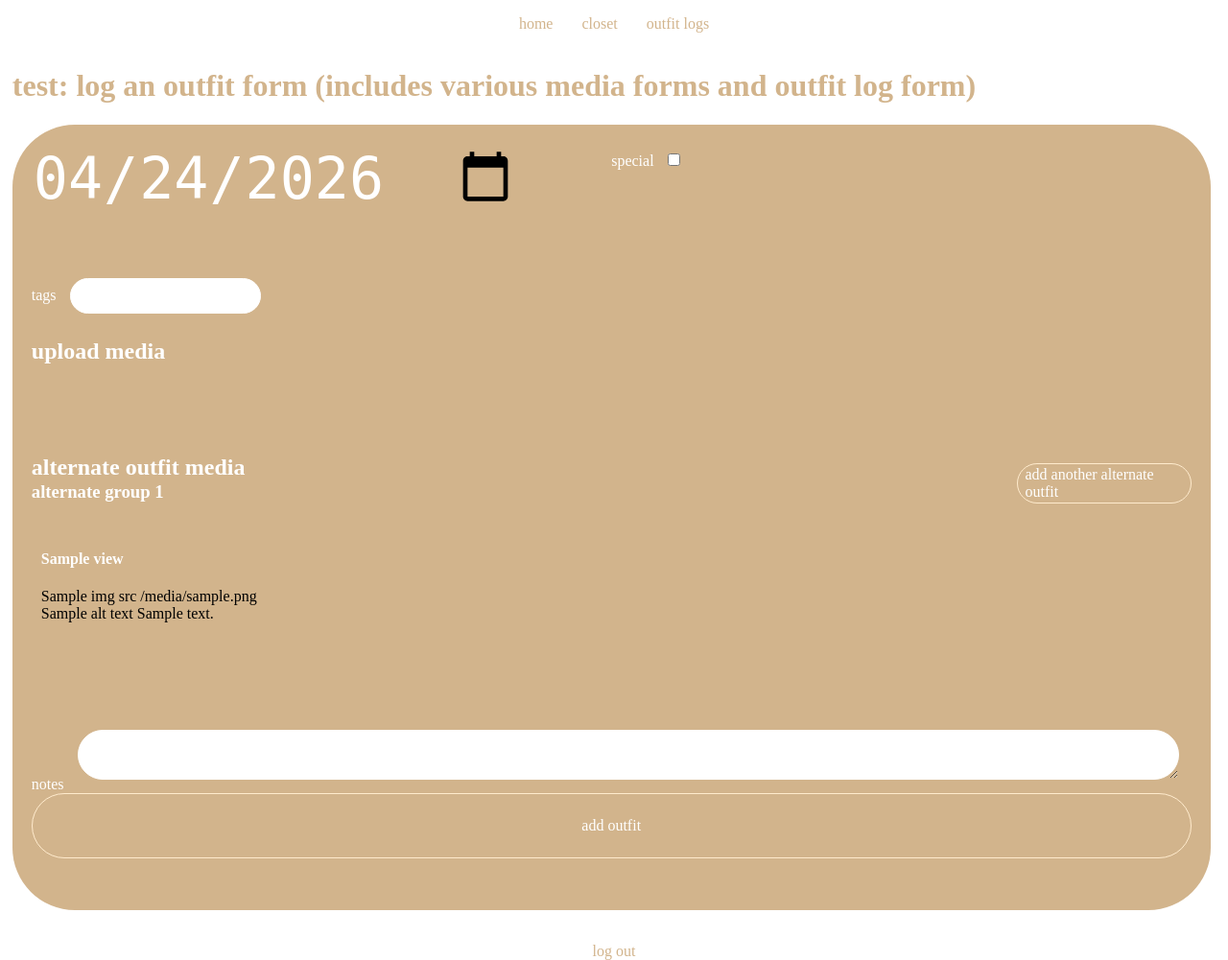
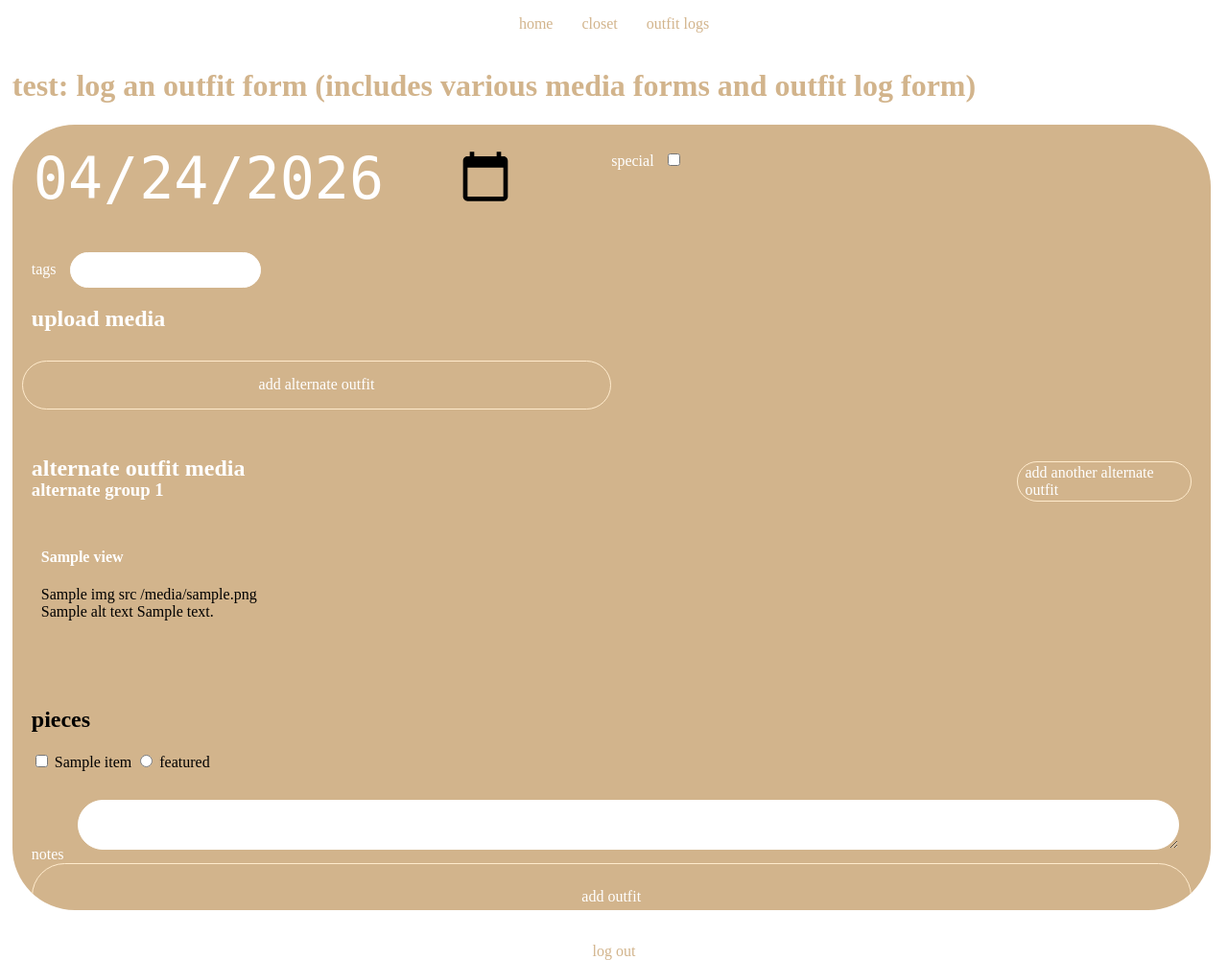
Before and after one commit to rerohern/outfitarchives, a Flask app: template templates/outfit-log-test.html in a window 1280 px wide. Shown: the whole page at 96% size. Run offline with Flask 3, Linux system fonts and the light colour scheme; tables that the repository leaves empty hold one stand-in row (values such as "Sample post"); the template is opened without the code that fills it: values that come from a table or form of the project are taken from there, most other values are stand-ins (such as "Sample title", 1, 10 or a date in 2020).

Commit message:
started routing for logging outfits. needs add media routing

```diff
--- a/app.py
+++ b/app.py
@@ -299,14 +299,42 @@ def test_outfit():
 # TEST OUTFIT BUILDER ROUTE _________________________________________________________________
 @app.route('/test-log-outfit', methods=["GET", "POST"])
 def test_log_outfit():
-    outfit_form = LogOutfitForm()
-    outfit_media = build_media_forms(["front", "left", "back", "right"], media_type="outfit")
-    outfit_alt_groups = {
-        1: build_media_forms(["front", "left", "back", "right"], media_type="outfit_alt", group=1),
-    }
+    if current_user.is_authenticated:
+        outfit_form = LogOutfitForm()
+        outfit_media = build_media_forms(["front", "left", "back", "right"], media_type="outfit")
+        outfit_alt_groups = {
+            1: build_media_forms(["front", "left", "back", "right"], media_type="outfit_alt", group=1),
+        }
+
+        #creating an outfit on submit
+        date_worn = outfit_form.date.data
+        is_special = outfit_form.special_toggle.data
+        tags = outfit_form.tags.data
+        piece_ids = [int(id) for id in request.form.getlist("piece_ids")]
+        pieces = ClosetPiece.query.filter(ClosetPiece.id.in_(piece_ids)).all()
+        notes = outfit_form.notes.data
+        featured_piece_id = outfit_form.featured_piece_id.data
+        if featured_piece_id:
+            featured_piece_id = int(featured_piece_id)
+
+        #generate outfit code (happens on init anyway)
+        new_outfit = Outfit(
+            is_special = is_special,
+            date_worn = date_worn,
+            tags = tags,
+            notes = notes,
+            pieces = pieces,
+            featured_piece_id = featured_piece_id
+        )
+
+        db.session.add(new_outfit)
+        db.session.commit()
+
+        #adding media
 
 
-    return render_template("outfit-log-test.html", outfit_form = outfit_form, outfit_media = outfit_media, outfit_alt_groups = outfit_alt_groups)
+
+        return render_template("outfit-log-test.html", outfit_form = outfit_form, outfit_media = outfit_media, outfit_alt_groups = outfit_alt_groups)
 
 
 if __name__ == "__main__":
--- a/forms.py
+++ b/forms.py
@@ -74,6 +74,8 @@ class LogOutfitForm(FlaskForm):
         validators=[Optional()]
     )
 
+    piece_ids = []
+
     # --- Hidden fields (JS-controlled) ---
     outfit_code = HiddenField()   # optional (if you want frontend access)
     media_data = HiddenField()    # JSON string from drag-and-drop
--- a/templates/outfit-log-test.html
+++ b/templates/outfit-log-test.html
@@ -35,6 +35,9 @@
         {% endfor %}
       </div>
     </div>
+    <div>
+      <button class="add-other-alt-btn">add alternate outfit</button>
+    </div>
     <div class="outfit-builder-media-section form-section">
       <div class="form-row"><h2>alternate outfit media</h3></div>
       <div class="outfit-builder-media-section-alt">
@@ -61,6 +64,30 @@
         {% endfor %}
       </div>
     </div>
+    <div class="form-section outfit-builder-pieces">
+      <div class="form-row">
+        <h2>pieces</h2>
+      </div>
+
+      <div class="outfit-builder-pieces-grid">
+        {% for item in closet_items %}
+          <label class="piece-checkbox">
+            <input
+              type="checkbox"
+              name="piece_ids"
+              value="{{ item.id }}"
+            >
+            <span class="piece-label">
+              {{ item.name }}
+            </span>
+          </label>
+          <label>
+            <input type="radio" name="featured_piece_id" value="{{ item.id }}">
+            featured
+          </label>
+        {% endfor %}
+      </div>
+    </div>
     <div class="form-section outfit-builder-misc">
       <div class="form-row">
         {{ outfit_form.notes.label(class="add-piece-label") }}
```
